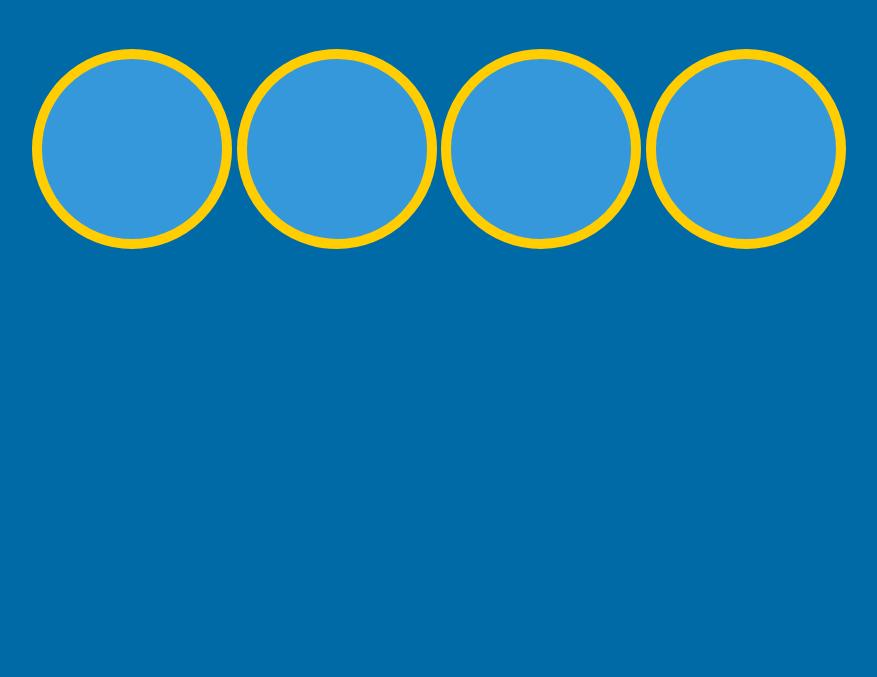
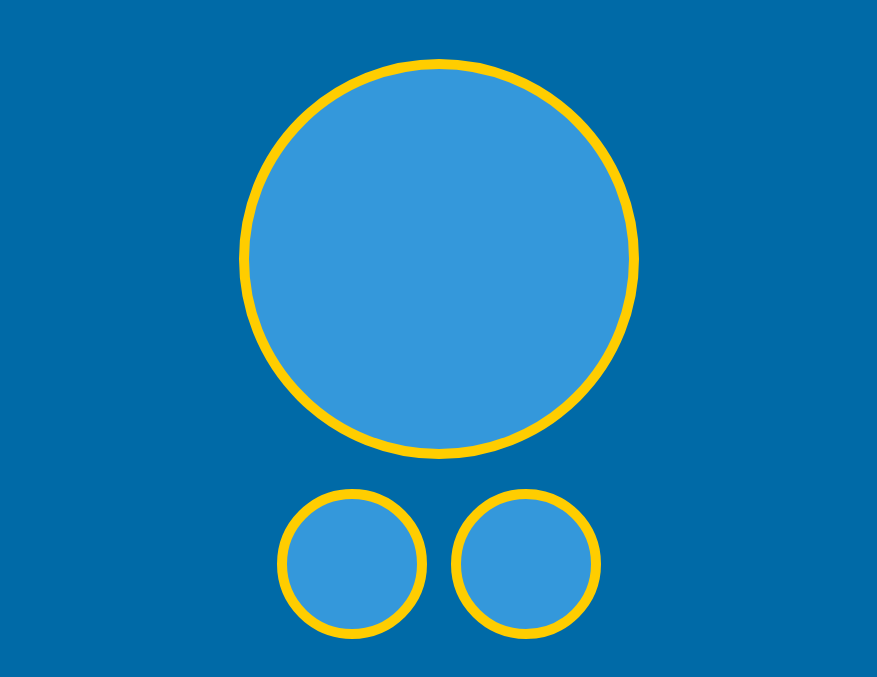
Before and after one commit to MattCarlyon/Buttons, a website: page pages/animals.html in a window 1280 px wide. Shown: the part 71-748 px from the top of the page, without its empty margins (201-1078 px from the left). Drawn offline with Linux system fonts and the light colour scheme.

Commit message:
pages layout adjustment

```diff
--- a/components/buttons.scss
+++ b/components/buttons.scss
@@ -11,6 +11,7 @@
     background-color: #3498db; /* Blue background color */
     color: #ffffff; /* Default text color */
     border: 10px solid #ffcd00; /* Yellow border color */
+    margin: 10px; /* Add 10px margin between buttons */
   }
 
   /* Hover State */
--- /dev/null
+++ b/components/pictures.scss
@@ -0,0 +1,14 @@
+.pictures {
+    display: inline-block;
+    width: 400px; /* Set the desired width */
+    height: 400px; /* Set the same height to make it a circle */
+    line-height: 200px; /* Center the text vertically */
+    text-align: center;
+    text-decoration: none;
+    border-radius: 50%;
+    transition: background-color 0.3s, color 0.3s, border 0.3s;
+    background-color: #3498db; /* Blue background color */
+    color: #ffffff; /* Default text color */
+    border: 10px solid #ffcd00; /* Yellow border color */
+    margin: 10px; /* Add 10px margin between buttons */
+  }
--- /dev/null
+++ b/components/sound-btn.scss
@@ -0,0 +1,14 @@
+.sound-btn {
+    display: inline-block;
+    width: 150px; /* Set the desired width */
+    height: 150px; /* Set the same height to make it a circle */
+    line-height: 200px; /* Center the text vertically */
+    text-align: center;
+    text-decoration: none;
+    border-radius: 50%;
+    transition: background-color 0.3s, color 0.3s, border 0.3s;
+    background-color: #3498db; /* Blue background color */
+    color: #ffffff; /* Default text color */
+    border: 10px solid #ffcd00; /* Yellow border color */
+    margin: 10px; /* Add 10px margin between buttons */
+  }
--- a/pages/animals.html
+++ b/pages/animals.html
@@ -6,7 +6,10 @@
     <title>Animals</title>
     <link rel="stylesheet" href="../styles/body.css">
     <link rel="stylesheet" href="../styles/fonts.css">
+    <link rel="stylesheet" href="../styles/pages.css">
     <link rel="stylesheet" href="../components/buttons.css">
+    <link rel="stylesheet" href="../components/pictures.css">
+    <link rel="stylesheet" href="../components/sound-btn.css">
 </head>
 <body>
 
@@ -15,12 +18,15 @@
     </header>
 
     <main>
-        <div>
-            <button class="index-btn" href="pages/animals.html"></button>
-            <button class="index-btn" href="pages/family.html"></button>
-            <button class="index-btn" href="pages/food.html"></button>
-            <button class="index-btn" href="pages/objects.html"></button>
-        </div>
+        <div class="group1">
+            <div class="picture-container">
+              <button class="pictures" img=""></button>
+            </div>
+            <div class="sound-container">
+              <button class="sound-btn" img=""></button>
+              <button class="sound-btn" img=""></button>
+            </div>
+          </div>
     </main>
 
 </body>
--- /dev/null
+++ b/styles/pages.scss
@@ -0,0 +1,10 @@
+.group1 {
+    display: flex;
+    flex-direction: column;
+    align-items: center;
+  }
+
+  .picture-container,
+  .sound-container {
+    margin-bottom: 10px; /* Adjust margin as needed for spacing between picture and sound containers */
+  }
```
Also changed, not shown: components/buttons.css, components/pictures.css (added), components/sound-btn.css (added), styles/pages.css (added).
